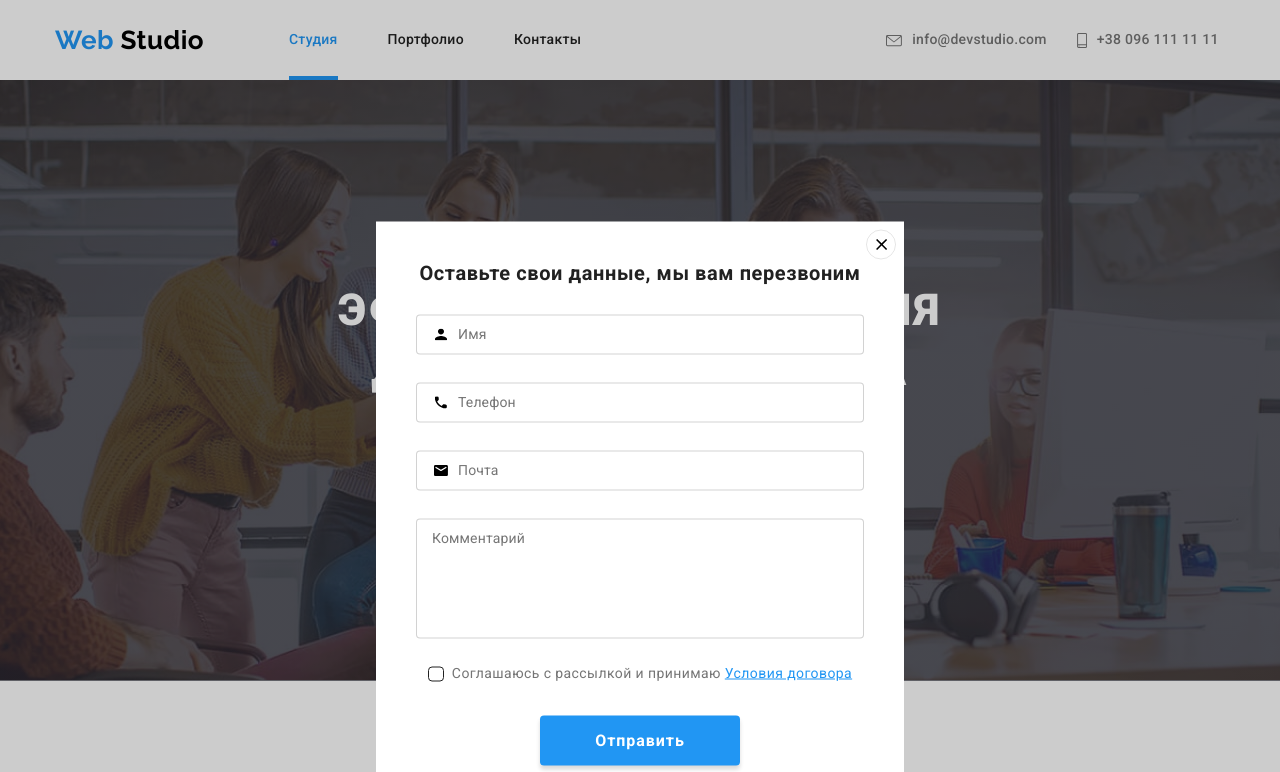
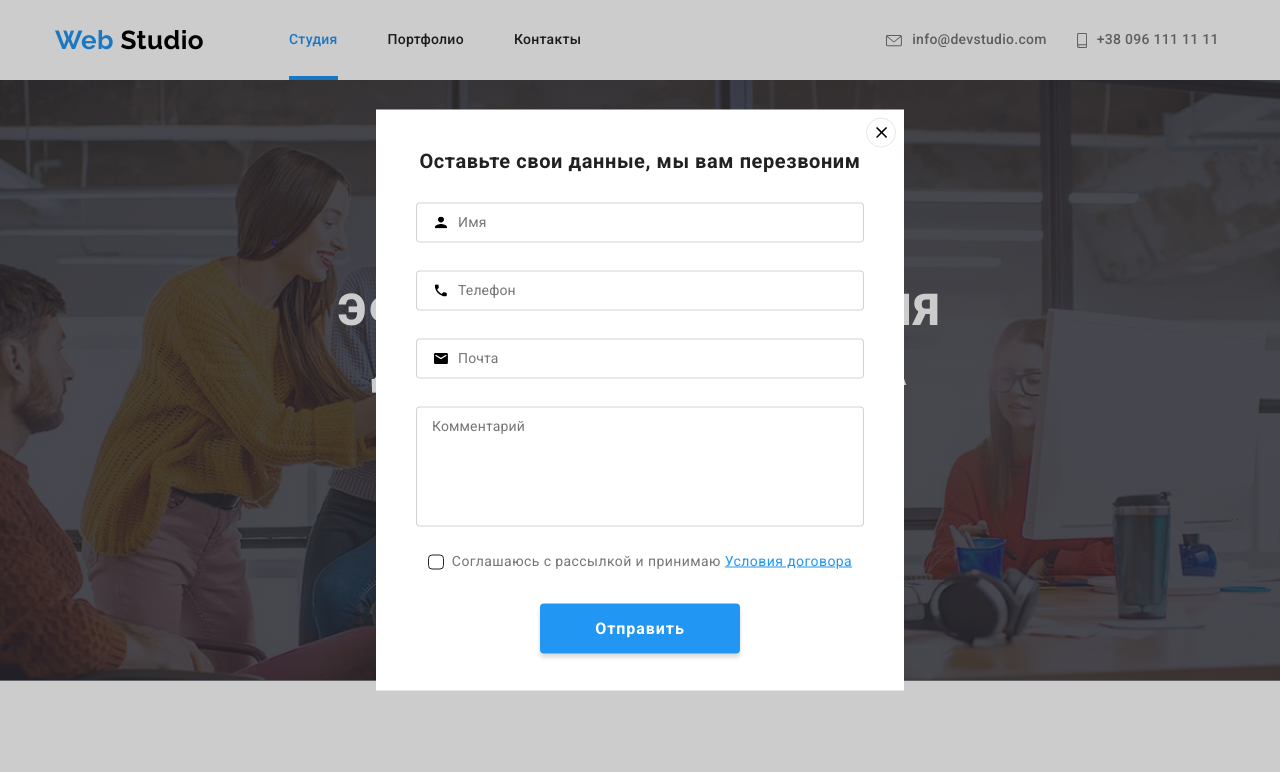
Before and after one commit to MilaHavrysh/goit-markup-hw-06, a plain HTML site: page index.html in a window 1280 px wide. Both pictures are taken after a click on the button "Заказать услугу". Shown: the top 772 px of the page. Drawn offline with Linux system fonts and the light colour scheme.

Commit message:
Д\з 6 исправления для пересдачи

```diff
--- a/css/styles.css
+++ b/css/styles.css
@@ -742,11 +742,11 @@ html {
 /*Модальное окно*/
 
 .hero-backdrop {
-  position: absolute;
+  position: fixed;
   top: 0;
   left: 0;
   width: 100%;
-  height: 1024px;
+  height: 100vh;
   background-color: rgba(0, 0, 0, 0.2);
 }
 
```
